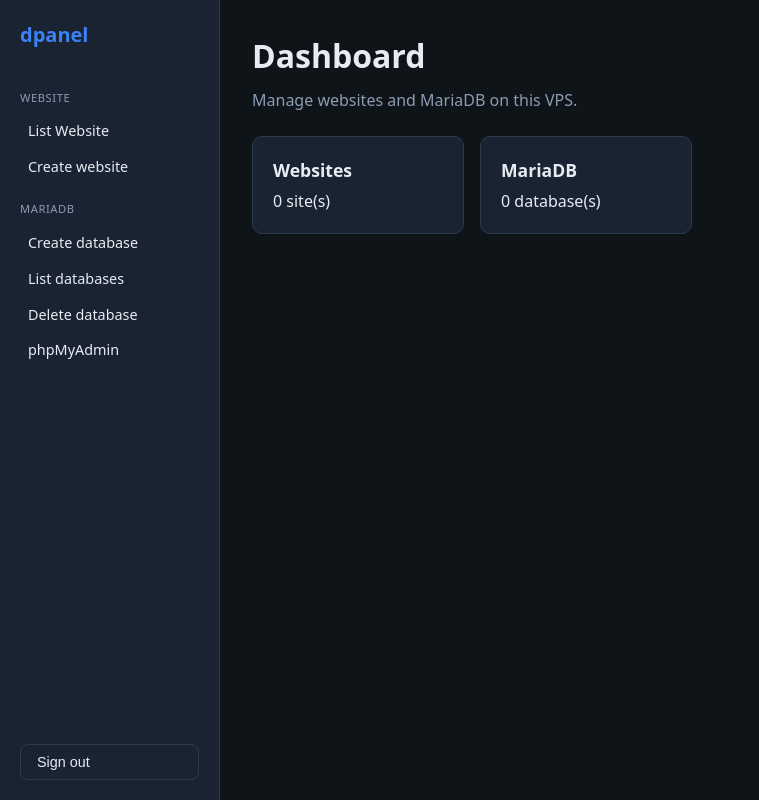
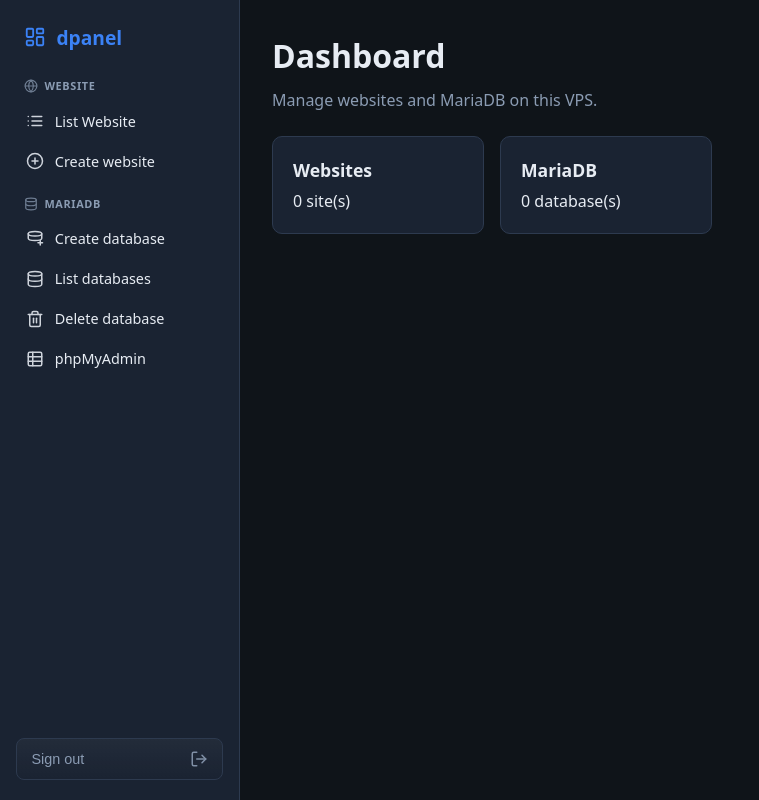
Before and after one commit to vutong/dpanel, a Nuxt app in the folder panel/: page / in a window 1280 px wide. Shown: the whole page, without its empty margins (0-759 px from the left). Built offline with nearby package versions, Linux system fonts and the light colour scheme; no server answers.

Commit message:
Add sidebar and sign-out icons; polish nav layout (v1.0.28)
Co-authored-by: Cursor <cursoragent@cursor.com>

```diff
--- /dev/null
+++ b/panel/components/AppIcon.vue
@@ -0,0 +1,90 @@
+<template>
+  <svg
+    class="app-icon"
+    :width="size"
+    :height="size"
+    viewBox="0 0 24 24"
+    fill="none"
+    stroke="currentColor"
+    stroke-width="2"
+    stroke-linecap="round"
+    stroke-linejoin="round"
+    aria-hidden="true"
+  >
+    <!-- list -->
+    <template v-if="name === 'list'">
+      <line x1="8" y1="6" x2="21" y2="6" />
+      <line x1="8" y1="12" x2="21" y2="12" />
+      <line x1="8" y1="18" x2="21" y2="18" />
+      <line x1="3" y1="6" x2="3.01" y2="6" />
+      <line x1="3" y1="12" x2="3.01" y2="12" />
+      <line x1="3" y1="18" x2="3.01" y2="18" />
+    </template>
+    <!-- plus -->
+    <template v-else-if="name === 'plus'">
+      <circle cx="12" cy="12" r="10" />
+      <line x1="12" y1="8" x2="12" y2="16" />
+      <line x1="8" y1="12" x2="16" y2="12" />
+    </template>
+    <!-- globe -->
+    <template v-else-if="name === 'globe'">
+      <circle cx="12" cy="12" r="10" />
+      <line x1="2" y1="12" x2="22" y2="12" />
+      <path d="M12 2a15.3 15.3 0 0 1 4 10 15.3 15.3 0 0 1-4 10 15.3 15.3 0 0 1-4-10 15.3 15.3 0 0 1 4-10z" />
+    </template>
+    <!-- database -->
+    <template v-else-if="name === 'database'">
+      <ellipse cx="12" cy="5" rx="9" ry="3" />
+      <path d="M3 5v14c0 1.66 4 3 9 3s9-1.34 9-3V5" />
+      <path d="M3 12c0 1.66 4 3 9 3s9-1.34 9-3" />
+    </template>
+    <!-- database-plus -->
+    <template v-else-if="name === 'database-plus'">
+      <ellipse cx="12" cy="5" rx="9" ry="3" />
+      <path d="M3 5v6c0 1.66 4 3 9 3s9-1.34 9-3V5" />
+      <line x1="19" y1="14" x2="19" y2="20" />
+      <line x1="16" y1="17" x2="22" y2="17" />
+    </template>
+    <!-- trash -->
+    <template v-else-if="name === 'trash'">
+      <polyline points="3 6 5 6 21 6" />
+      <path d="M19 6v14a2 2 0 0 1-2 2H7a2 2 0 0 1-2-2V6m3 0V4a2 2 0 0 1 2-2h4a2 2 0 0 1 2 2v2" />
+      <line x1="10" y1="11" x2="10" y2="17" />
+      <line x1="14" y1="11" x2="14" y2="17" />
+    </template>
+    <!-- table / phpmyadmin -->
+    <template v-else-if="name === 'table'">
+      <rect x="3" y="3" width="18" height="18" rx="2" />
+      <line x1="3" y1="9" x2="21" y2="9" />
+      <line x1="3" y1="15" x2="21" y2="15" />
+      <line x1="9" y1="3" x2="9" y2="21" />
+    </template>
+    <!-- log-out -->
+    <template v-else-if="name === 'log-out'">
+      <path d="M9 21H5a2 2 0 0 1-2-2V5a2 2 0 0 1 2-2h4" />
+      <polyline points="16 17 21 12 16 7" />
+      <line x1="21" y1="12" x2="9" y2="12" />
+    </template>
+    <!-- layout-dashboard -->
+    <template v-else-if="name === 'dashboard'">
+      <rect x="3" y="3" width="7" height="9" rx="1" />
+      <rect x="14" y="3" width="7" height="5" rx="1" />
+      <rect x="14" y="12" width="7" height="9" rx="1" />
+      <rect x="3" y="16" width="7" height="5" rx="1" />
+    </template>
+  </svg>
+</template>
+
+<script setup lang="ts">
+defineProps<{
+  name: string
+  size?: number
+}>()
+</script>
+
+<style scoped>
+.app-icon {
+  display: block;
+  flex-shrink: 0;
+}
+</style>
--- /dev/null
+++ b/panel/components/SidebarNavLink.vue
@@ -0,0 +1,14 @@
+<template>
+  <NuxtLink :to="to" class="nav-link">
+    <AppIcon :name="icon" :size="18" />
+    <span class="nav-label">{{ label }}</span>
+  </NuxtLink>
+</template>
+
+<script setup lang="ts">
+defineProps<{
+  to: string
+  icon: string
+  label: string
+}>()
+</script>
--- a/panel/layouts/default.vue
+++ b/panel/layouts/default.vue
@@ -1,18 +1,36 @@
 <template>
   <div class="layout">
     <aside v-if="showNav" class="sidebar">
-      <div class="brand">dpanel <span v-if="panelVersion" class="ver">v{{ panelVersion }}</span></div>
-      <nav>
-        <p class="nav-section">Website</p>
-        <NuxtLink to="/websites">List Website</NuxtLink>
-        <NuxtLink to="/websites/create">Create website</NuxtLink>
-        <p class="nav-section">MariaDB</p>
-        <NuxtLink to="/databases/create">Create database</NuxtLink>
-        <NuxtLink to="/databases">List databases</NuxtLink>
-        <NuxtLink to="/databases/delete">Delete database</NuxtLink>
-        <NuxtLink to="/databases/phpmyadmin">phpMyAdmin</NuxtLink>
+      <NuxtLink to="/" class="brand">
+        <AppIcon name="dashboard" :size="22" class="brand-icon" />
+        <span class="brand-text">
+          dpanel
+          <span v-if="panelVersion" class="ver">v{{ panelVersion }}</span>
+        </span>
+      </NuxtLink>
+
+      <nav class="nav">
+        <p class="nav-section">
+          <AppIcon name="globe" :size="14" class="section-icon" />
+          Website
+        </p>
+        <SidebarNavLink to="/websites" icon="list" label="List Website" />
+        <SidebarNavLink to="/websites/create" icon="plus" label="Create website" />
+
+        <p class="nav-section">
+          <AppIcon name="database" :size="14" class="section-icon" />
+          MariaDB
+        </p>
+        <SidebarNavLink to="/databases/create" icon="database-plus" label="Create database" />
+        <SidebarNavLink to="/databases" icon="database" label="List databases" />
+        <SidebarNavLink to="/databases/delete" icon="trash" label="Delete database" />
+        <SidebarNavLink to="/databases/phpmyadmin" icon="table" label="phpMyAdmin" />
       </nav>
-      <button class="btn btn-ghost logout" type="button" @click="logout">Sign out</button>
+
+      <button class="logout-btn" type="button" @click="logout">
+        <span class="logout-label">Sign out</span>
+        <AppIcon name="log-out" :size="18" class="logout-icon" />
+      </button>
     </aside>
     <main class="main">
       <slot />
@@ -36,33 +54,168 @@ async function logout() {
 </script>
 
 <style scoped>
-.layout { display: flex; min-height: 100vh; }
+.layout {
+  display: flex;
+  min-height: 100vh;
+}
+
 .sidebar {
-  width: 220px;
+  width: 240px;
   background: var(--surface);
   border-right: 1px solid var(--border);
-  padding: 1.25rem;
+  padding: 1.25rem 1rem;
   display: flex;
   flex-direction: column;
+  gap: 0.25rem;
 }
-.brand { font-size: 1.25rem; font-weight: 700; margin-bottom: 1.5rem; color: var(--accent); }
-.brand .ver { font-size: 0.7rem; font-weight: 500; color: var(--muted); }
+
+.brand {
+  display: flex;
+  align-items: center;
+  gap: 0.65rem;
+  margin-bottom: 1.25rem;
+  padding: 0.35rem 0.5rem;
+  border-radius: 8px;
+  text-decoration: none;
+  color: var(--accent);
+  transition: background 0.15s;
+}
+
+.brand:hover {
+  background: var(--bg);
+  text-decoration: none;
+}
+
+.brand-icon {
+  color: var(--accent);
+}
+
+.brand-text {
+  font-size: 1.2rem;
+  font-weight: 700;
+  line-height: 1.2;
+}
+
+.brand .ver {
+  display: block;
+  font-size: 0.68rem;
+  font-weight: 500;
+  color: var(--muted);
+}
+
+.nav {
+  flex: 1;
+  display: flex;
+  flex-direction: column;
+  gap: 0.15rem;
+}
+
 .nav-section {
-  font-size: 0.7rem;
+  display: flex;
+  align-items: center;
+  gap: 0.4rem;
+  font-size: 0.68rem;
   text-transform: uppercase;
   color: var(--muted);
-  margin: 1rem 0 0.4rem;
-  letter-spacing: 0.05em;
+  margin: 0.85rem 0 0.35rem 0.5rem;
+  letter-spacing: 0.06em;
+  font-weight: 600;
 }
-nav a {
-  display: block;
-  padding: 0.45rem 0.5rem;
-  border-radius: 6px;
+
+.nav-section:first-of-type {
+  margin-top: 0;
+}
+
+.section-icon {
+  opacity: 0.75;
+}
+
+:deep(.nav-link) {
+  display: flex;
+  align-items: center;
+  gap: 0.65rem;
+  padding: 0.5rem 0.65rem;
+  border-radius: 8px;
   color: var(--text);
   text-decoration: none;
   font-size: 0.9rem;
+  transition: background 0.15s, color 0.15s;
 }
-nav a:hover, nav a.router-link-active { background: var(--bg); color: var(--accent); }
-.logout { margin-top: auto; width: 100%; }
-.main { flex: 1; padding: 2rem; max-width: 960px; }
+
+:deep(.nav-link:hover) {
+  background: var(--bg);
+  color: var(--accent);
+  text-decoration: none;
+}
+
+:deep(.nav-link.router-link-active) {
+  background: rgba(59, 130, 246, 0.12);
+  color: var(--accent);
+  font-weight: 500;
+}
+
+:deep(.nav-link .app-icon) {
+  opacity: 0.88;
+}
+
+:deep(.nav-link.router-link-active .app-icon) {
+  opacity: 1;
+}
+
+.nav-label {
+  line-height: 1.3;
+}
+
+.logout-btn {
+  margin-top: auto;
+  width: 100%;
+  display: flex;
+  align-items: center;
+  justify-content: space-between;
+  gap: 0.75rem;
+  padding: 0.7rem 0.9rem;
+  border-radius: 8px;
+  border: 1px solid var(--border);
+  background: linear-gradient(180deg, rgba(255, 255, 255, 0.04) 0%, transparent 100%);
+  color: var(--muted);
+  font-size: 0.9rem;
+  font-weight: 500;
+  cursor: pointer;
+  transition:
+    border-color 0.15s,
+    color 0.15s,
+    background 0.15s,
+    box-shadow 0.15s;
+}
+
+.logout-btn:hover {
+  border-color: rgba(239, 68, 68, 0.45);
+  color: #fecaca;
+  background: rgba(239, 68, 68, 0.1);
+  box-shadow: 0 0 0 1px rgba(239, 68, 68, 0.12);
+}
+
+.logout-btn:active {
+  transform: translateY(1px);
+}
+
+.logout-label {
+  flex: 1;
+  text-align: left;
+}
+
+.logout-icon {
+  flex-shrink: 0;
+  opacity: 0.9;
+}
+
+.logout-btn:hover .logout-icon {
+  color: #f87171;
+}
+
+.main {
+  flex: 1;
+  padding: 2rem;
+  max-width: 960px;
+}
 </style>
```
Also changed, not shown: 1 other file (tests, documents, lock files or other folders).
